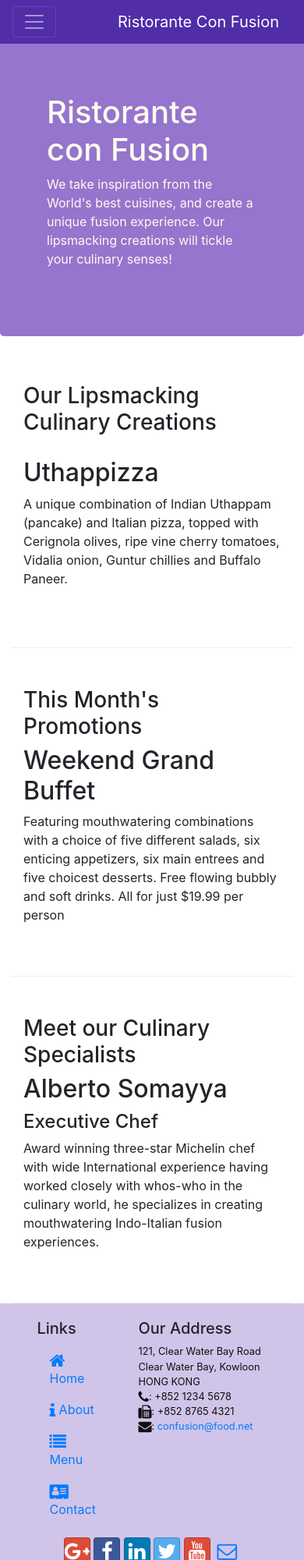
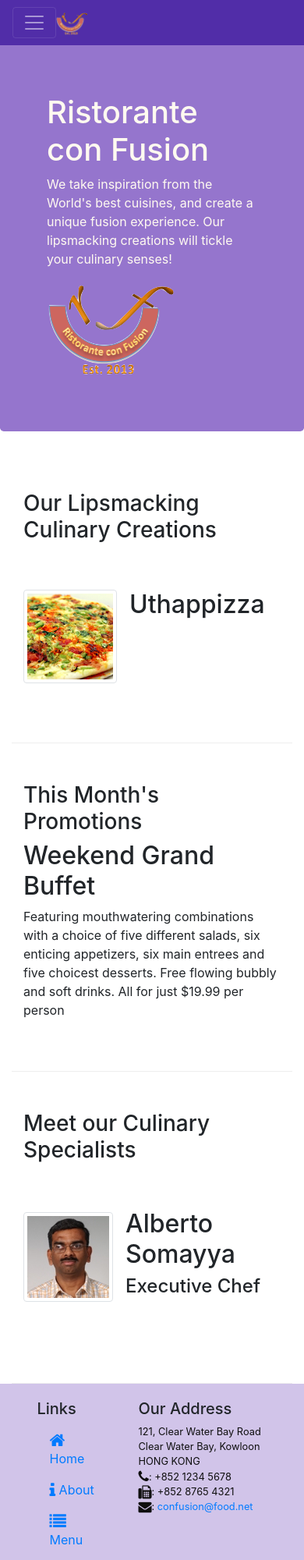
Before and after one commit to HamimSazadah/fe-bootsrap4-coursera, a website: page index.html in a window 390 px wide. Shown: the top 2000 px of the page at 78% size. Drawn offline with nearby package versions, Linux system fonts and the light colour scheme.

Commit message:
Images and Media

```diff
--- a/index.html
+++ b/index.html
@@ -21,7 +21,8 @@
             <button class="navbar-toggler" type="button" data-toggle="collapse" data-target="#Navbar">
                 <span class="navbar-toggler-icon"></span>
             </button>
-            <a class="navbar-brand" href="#">Ristorante Con Fusion</a>
+            <a class="navbar-brand mr-auto" href="#"><img src="img/logo.png" height="30" width="41"></a>
+
             <div class="collapse navbar-collapse" id="Navbar">
                 <ul class="navbar-nav mr-auto">
                     <li class="nav-item active"><a class="nav-link" href="#">Home</a></li>
@@ -41,7 +42,8 @@
                     <p>We take inspiration from the World's best cuisines, and create a unique fusion experience. Our
                         lipsmacking creations will tickle your culinary senses!</p>
                 </div>
-                <div class='col-12 col-sm'>
+                <div class="col-12 col-sm align-self-center">
+                    <img src="img/logo.png" class="img-fluid">
                 </div>
             </div>
         </div>
@@ -53,9 +55,18 @@
                 <h3>Our Lipsmacking Culinary Creations</h3>
             </div>
             <div class="col col-sm order-sm-first col-md">
-                <h2>Uthappizza</h2>
-                <p>A unique combination of Indian Uthappam (pancake) and Italian pizza, topped with Cerignola olives,
-                    ripe vine cherry tomatoes, Vidalia onion, Guntur chillies and Buffalo Paneer.</p>
+                <div class="media">
+                    <img class="d-flex mr-3 img-thumbnail align-self-center"
+                            src="img/uthappizza.png" alt="Uthappizza">
+                    <div class="media-body">
+                        <h2 class="mt-0">Uthappizza</h2>
+                        <p class="d-none d-sm-block">A unique combination of Indian Uthappam (pancake) and
+                            Italian pizza, topped with Cerignola olives, ripe vine
+                            cherry tomatoes, Vidalia onion, Guntur chillies and
+                            Buffalo Paneer.</p>
+                    </div>
+                </div>
+
             </div>
         </div>
 
@@ -77,11 +88,20 @@
                 <h3>Meet our Culinary Specialists</h3>
             </div>
             <div class="col col-sm order-sm-first col-md">
-                <h2>Alberto Somayya</h2>
-                <h4>Executive Chef</h4>
-                <p>Award winning three-star Michelin chef with wide International experience having worked closely with
-                    whos-who in the culinary world, he specializes in creating mouthwatering Indo-Italian fusion
-                    experiences. </p>
+                <div class="media">
+                    <img class="d-flex mr-3 img-thumbnail align-self-center"
+                            src="img/alberto.png" alt="Alberto Somayya">
+                    <div class="media-body">
+                        <h2 class="mt-0">Alberto Somayya</h2>
+                        <h4>Executive Chef</h4>
+                        <p class="d-none d-sm-block">Award winning three-star Michelin chef with wide
+                            International experience having worked closely with
+                            whos-who in the culinary world, he specializes in
+                            creating mouthwatering Indo-Italian fusion experiences.
+                            </p>
+                    </div>
+                </div>
+
             </div>
         </div>
     </div>
```
Also changed, not shown: aboutus.html (+4 -2 lines), contactus.html (+4 -2 lines), img/alberto.png (added), img/buffet.png (added), img/logo.png (added), img/uthappizza.png (added).
